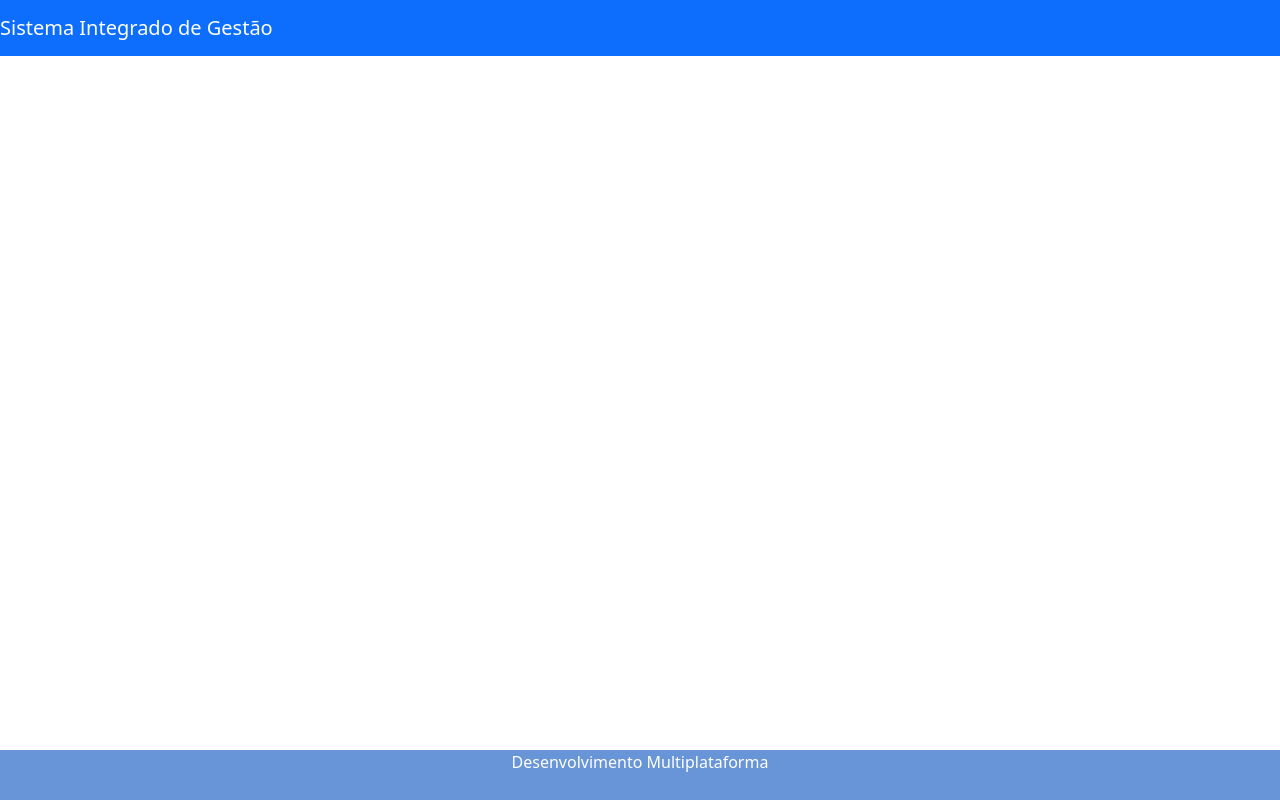
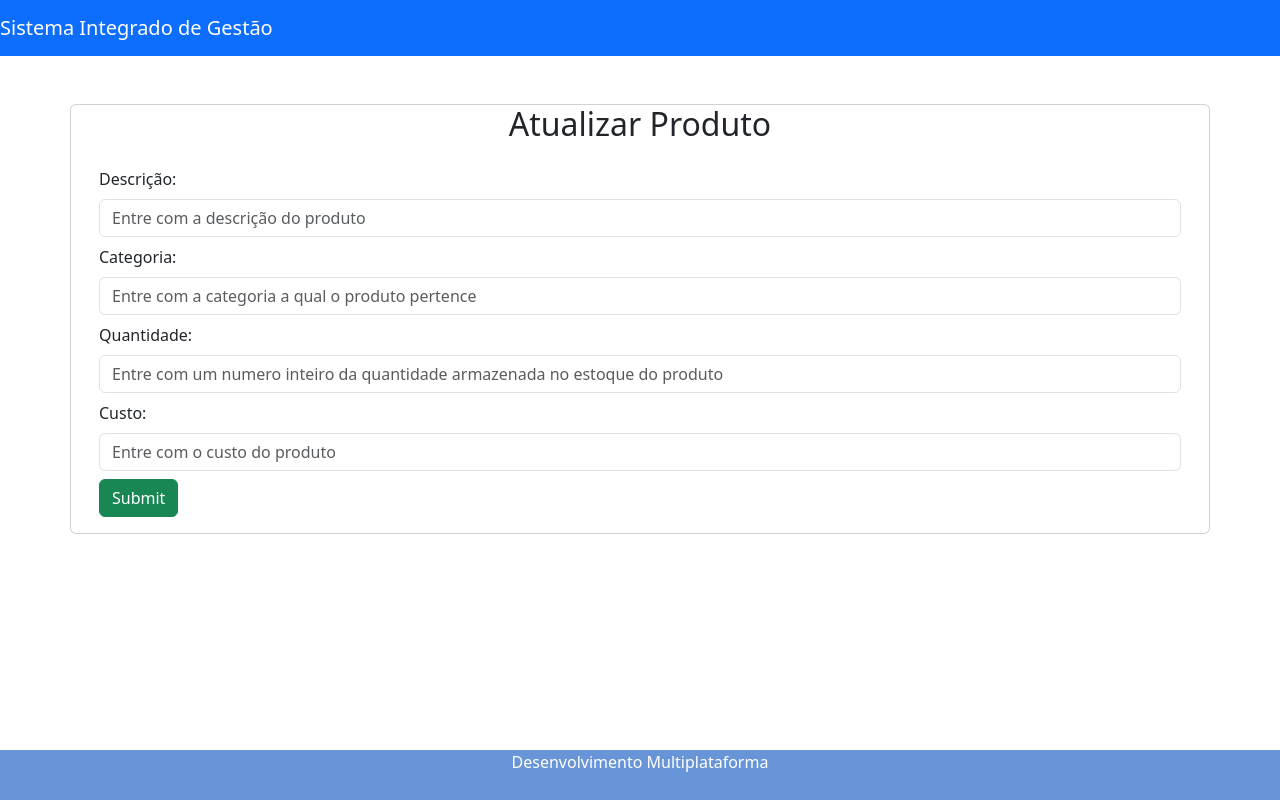
Before and after one commit to almeida1/sigvsfront, a React (Create React App) app: page /edit-produto/1 in a window 1280 px wide. Built offline with nearby package versions, Linux system fonts and the light colour scheme; no server answers.

Commit message:
Funcao - atualizar informações de produto  Changes to be committed: 	modified:   src/App.js 	modified:   src/componentes/CadastrarProduto/index.js 	modified:   src/componentes/ConsultaCatalogo/index.js 	modified:   src/componentes/ProdutoServico/index.js

```diff
--- a/src/App.js
+++ b/src/App.js
@@ -15,6 +15,11 @@ function App() {
           <Route path="/produtos" element={<ConsultaCatalogo />}></Route>
           {/*//http://localhost:3000/cad-produto*/}
           <Route path="/cad-produto" element={<CadastrarProduto />}></Route>
+          {/* http://localhost:3000/edit-produto*/}
+          <Route
+            path="/edit-produto/:id"
+            element={<CadastrarProduto />}
+          ></Route>
         </Routes>
         <Footer />
       </BrowserRouter>
--- a/src/componentes/CadastrarProduto/index.js
+++ b/src/componentes/CadastrarProduto/index.js
@@ -1,6 +1,10 @@
-import React, { useState } from "react";
-import { cadastroDeProduto } from "../ProdutoServico";
-import { useNavigate } from "react-router-dom";
+import React, { useState, useEffect } from "react";
+import {
+  cadastroDeProduto,
+  obtemProduto,
+  updateProduto,
+} from "../ProdutoServico";
+import { useNavigate, useParams } from "react-router-dom";
 const CadastrarProduto = () => {
   const [descricao, setDescricao] = useState("");
   const [categoria, setCategoria] = useState("");
@@ -13,6 +17,21 @@ const CadastrarProduto = () => {
     custo: "",
   });
   const navigator = useNavigate();
+  const { id } = useParams();
+  useEffect(() => {
+    if (id) {
+      obtemProduto(id)
+        .then((response) => {
+          setDescricao(response.data.descricao);
+          setCategoria(response.data.categoria);
+          setQuantidade(response.data.quantidadeNoEstoque);
+          setCusto(response.data.custo);
+        })
+        .catch((error) => {
+          console.error(error);
+        });
+    }
+  }, [id]);
 
   function manipulaDescricao(e) {
     setDescricao(e.target.value);
@@ -26,17 +45,38 @@ const CadastrarProduto = () => {
   function manipulaCusto(e) {
     setCusto(e.target.value);
   }
-  function saveProduto(e) {
+  function saveOrUpdateProduto(e) {
     e.preventDefault();
     if (validateForm()) {
-      const produto = { descricao, categoria, quantidadeNoEstoque, custo };
+      const produto = {
+        descricao,
+        categoria,
+        quantidadeNoEstoque: quantidadeNoEstoque.toString(),
+        custo: custo.toString(),
+      };
       console.log(produto);
-      cadastroDeProduto(produto).then((response) => {
-        console.log(response.data);
-        navigator("/produtos");
-      });
+      if (id) {
+        updateProduto(id, produto)
+          .then((response) => {
+            console.log(response.data);
+            navigator("/produtos");
+          })
+          .catch((error) => {
+            console.error(error);
+          });
+      } else {
+        cadastroDeProduto(produto)
+          .then((response) => {
+            console.log(response.data);
+            navigator("/produtos");
+          })
+          .catch((error) => {
+            console.error(error);
+          });
+      }
     }
   }
+
   function validateForm() {
     let valid = true;
     const msgErro = { ...errors };
@@ -52,13 +92,13 @@ const CadastrarProduto = () => {
       msgErro.categoria = "A categoria do produto é obrigatorio. ";
       valid = false;
     }
-    if (quantidadeNoEstoque.trim()) {
+    if (quantidadeNoEstoque.toString().trim()) {
       msgErro.quantidadeNoEstoque = "";
     } else {
       msgErro.quantidadeNoEstoque = "A quantidade deve ser maior que zero. ";
       valid = false;
     }
-    if (custo.trim()) {
+    if (custo.toString().trim()) {
       msgErro.custo = "";
     } else {
       msgErro.custo = "O custo deve ser maior que zero. ";
@@ -67,12 +107,20 @@ const CadastrarProduto = () => {
     setErros(msgErro);
     return valid;
   }
+  function pageTitle() {
+    if (id) {
+      return <h2 className="text-center"> Atualizar Produto</h2>;
+    } else {
+      return <h2 className="text-center"> Cadastrar Produto</h2>;
+    }
+  }
+
   return (
     <div className="container">
       <br /> <br />
       <div className="row">
         <div className="card">
-          <h2 className="text-center"> Cadastrar Produto</h2>
+          {pageTitle()}
           <div className="card-body">
             <form>
               <div className="form-group mb-2">
@@ -111,7 +159,7 @@ const CadastrarProduto = () => {
                 <label className="form-label"> Quantidade:</label>
                 <input
                   type="number"
-                  placeholder="Entre com a quantidade armazenada no estoque do produto"
+                  placeholder="Entre com um numero inteiro da quantidade armazenada no estoque do produto"
                   name="quantidadeNoEstoque"
                   value={quantidadeNoEstoque}
                   className={`form-control ${
@@ -140,7 +188,7 @@ const CadastrarProduto = () => {
                   <div className="invalid-feedback"> {errors.custo}</div>
                 )}
               </div>
-              <button className="btn btn-success" onClick={saveProduto}>
+              <button className="btn btn-success" onClick={saveOrUpdateProduto}>
                 Submit{" "}
               </button>
             </form>
--- a/src/componentes/ConsultaCatalogo/index.js
+++ b/src/componentes/ConsultaCatalogo/index.js
@@ -19,6 +19,10 @@ const ConsultaCatalogo = () => {
   function cadastrarProduto() {
     navigator("/cad-produto");
   }
+  function atualizaProduto(id) {
+    navigator(`/edit-produto/${id}`);
+  }
+
   return (
     <div className="container">
       <h5 className=" text-center ">Consulta Catalogo </h5>
@@ -30,17 +34,29 @@ const ConsultaCatalogo = () => {
           <tr>
             <th>ID</th>
             <th>Descrição</th>
+            <th>Categoria</th>
             <th>Custo</th>
             <th>Quant</th>
+            <th>Ações</th>
           </tr>
         </thead>
+
         <tbody>
           {produtos.map((produto) => (
             <tr key={produto.id}>
               <td>{produto.id}</td>
               <td>{produto.descricao}</td>
+              <td>{produto.categoria}</td>
               <td>{produto.custo}</td>
               <td>{produto.quantidadeNoEstoque}</td>
+              <td>
+                <button
+                  className="btn btn-info "
+                  onClick={() => atualizaProduto(produto.id)}
+                >
+                  Atualiza
+                </button>
+              </td>
             </tr>
           ))}
         </tbody>
--- a/src/componentes/ProdutoServico/index.js
+++ b/src/componentes/ProdutoServico/index.js
@@ -2,3 +2,6 @@ import axios from "axios";
 const url = "http://localhost:8080/api/v1/produtos";
 export const listaDeProdutos = () => axios.get(url);
 export const cadastroDeProduto = (produto) => axios.post(url, produto);
+export const obtemProduto = (produtoId) => axios.get(url + `/` + produtoId);
+export const updateProduto = (produtoId, produto) =>
+  axios.put(url + "/" + produtoId, produto);
```
